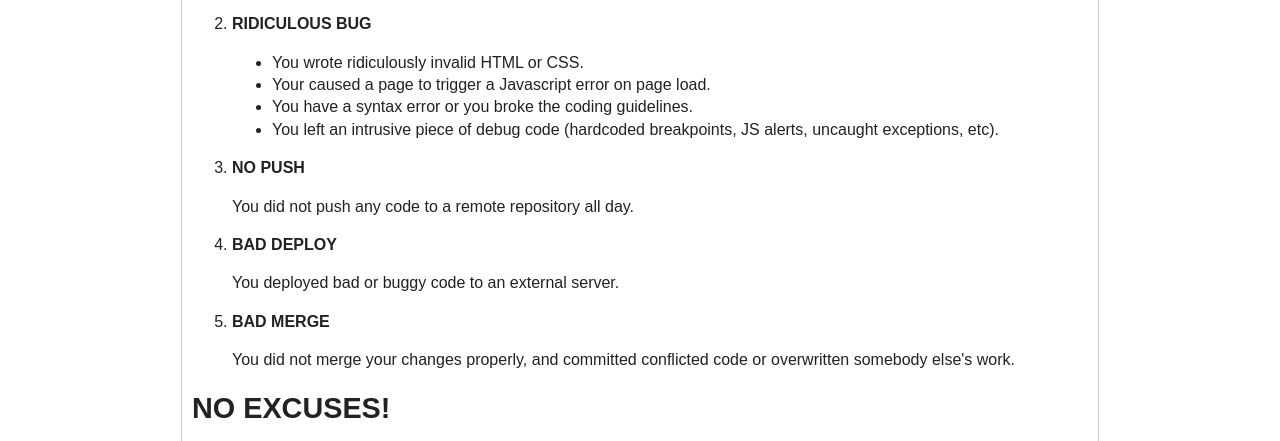
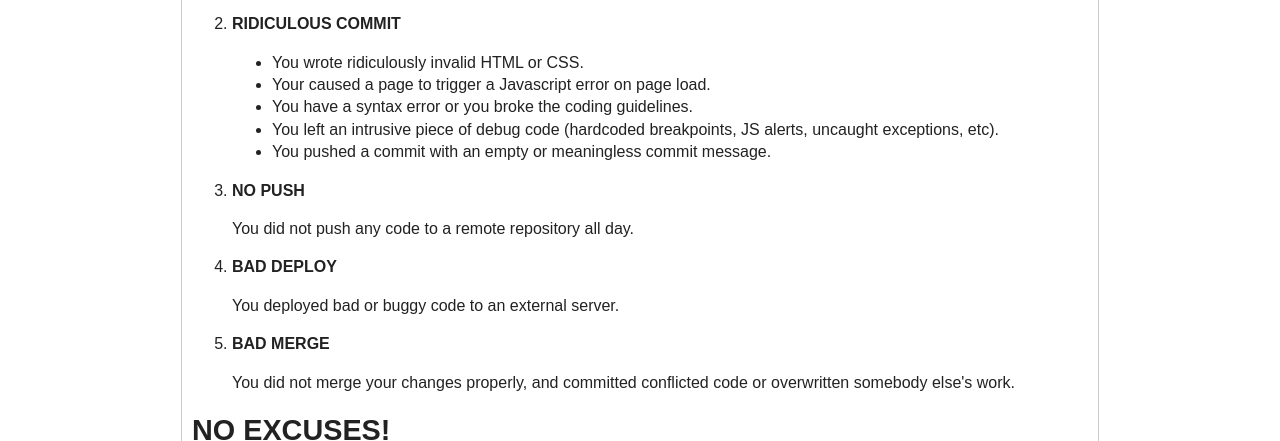
Before and after one commit to n0nick/pushbag, a plain HTML site: page index.html in a window 1280 px wide. Shown: the part 357-798 px from the top of the page. Drawn offline with Linux system fonts and the light colour scheme.

Commit message:
Adding "empty or meaningless commit message" offense.

```diff
--- a/index.html
+++ b/index.html
@@ -27,12 +27,13 @@
             </ul>
           </li>
           <li>
-            <h2>Ridiculous Bug</h2>
+            <h2>Ridiculous Commit</h2>
             <ul>
               <li>You wrote ridiculously invalid HTML or CSS.</li>
               <li>Your caused a page to trigger a Javascript error on page load.</li>
               <li>You have a syntax error or you broke the coding guidelines.</li>
               <li>You left an intrusive piece of debug code (hardcoded breakpoints, JS alerts, uncaught exceptions, etc).</li>
+              <li>You pushed a commit with an empty or meaningless commit message.</li>
             </ul>
           </li>
           <li>
```
